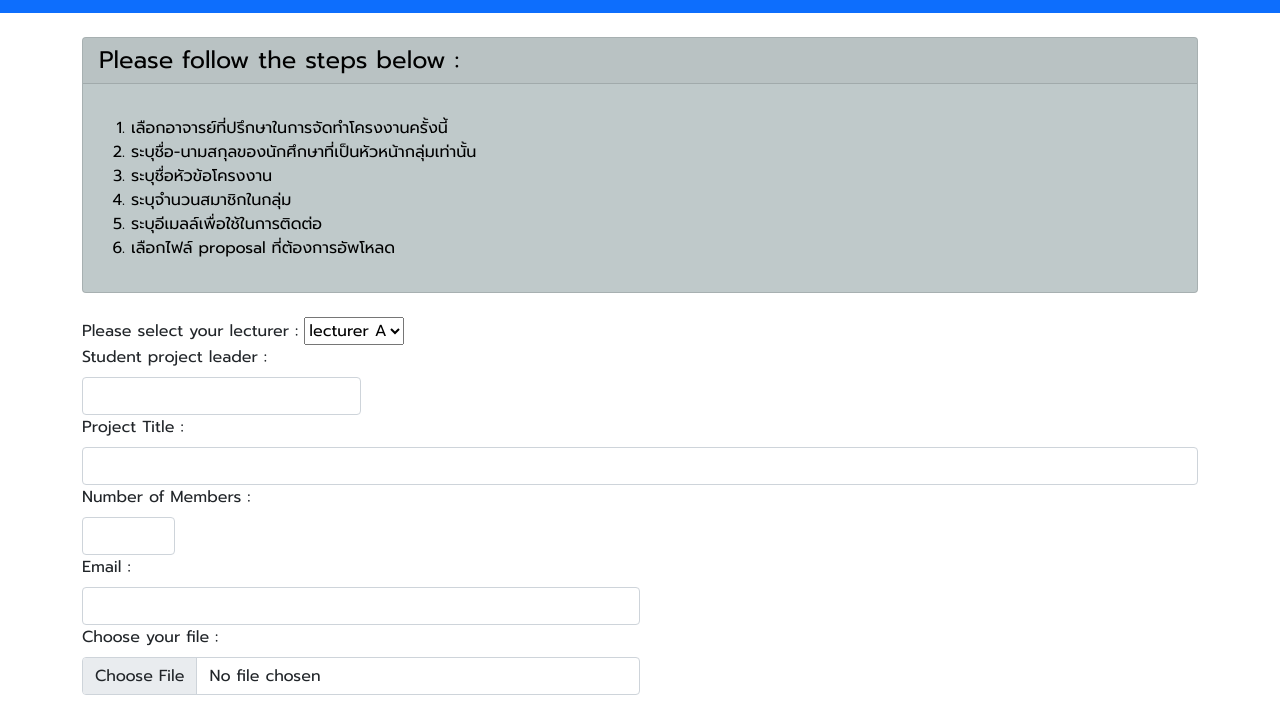
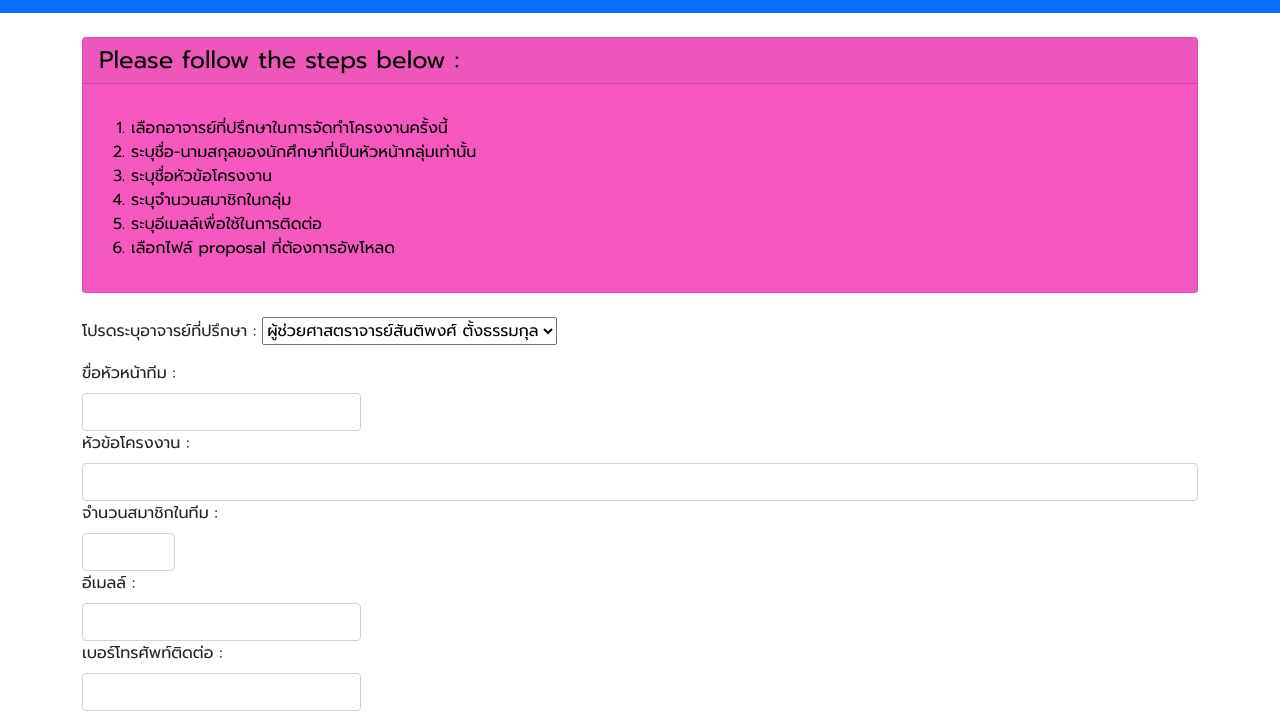
Before and after one commit to theepakorn-ux/student3, a plain HTML site: page index.html in a window 1280 px wide. Shown: the part 101-814 px from the top of the page. Drawn offline with nearby package versions, Linux system fonts and the light colour scheme; some packages are replaced by stand-ins of ours; a script that the page names is missing.

Commit message:
Update index.html

```diff
--- a/index.html
+++ b/index.html
@@ -42,7 +42,7 @@
             <div class="collapse navbar-collapse" id="navbarColor03">
                 <ul class="navbar-nav mr-auto w-100 justify-content-end">
                     <li class="nav-item">
-                        <a class="nav-link" href="https://script.google.com/a/rmutsv.ac.th/macros/s/AKfycbzumjLL7ACA1G3coHoPVFUQSNONKNtIS1bmi8GP/exec"><i class="fas fa-home mr-2"></i> Main Menu</a>
+                        <a class="nav-link" href="https://script.google.com/macros/s/AKfycbw6toqDSbFzDMKFI9g7ZRFZ_Xjv7BTcHIUGj4s7dNBnspWbwYw/exec"><i class="fas fa-home mr-2"></i> Main Menu</a>
                     </li>
                 </ul>
             </div>
@@ -51,7 +51,7 @@
     <section>
     <br>
         <div class="container">
-            <div class="card text-black mb-12" style="max-width: 100rem; background-color: #BFC9CA">
+            <div class="card text-black mb-12" style="max-width: 100rem; background-color: #F559C1">
                 <h4 class="card-header prompt">Please follow the steps below :</h4>
                 <div class="card-body">
                     <p class="card-text mali">
@@ -73,41 +73,55 @@
        <form id="myForm" >
     <div class="row g-3">
       <div class="col-md-6">
-			<label >Please select your lecturer :</label>
+			<label >โปรดระบุอาจารย์ที่ปรึกษา :</label>
         <select name="myLecturer">
-          <option value="lecturer A">lecturer A</option>
-          <option value="lecturer B">lecturer B</option>
-          <option value="lecturer C">lecturer C</option>
-          <option value="lecturer D">lecturer D</option>
+          <option value="lecturer A">ผู้ช่วยศาสตราจารย์สันติพงศ์ ตั้งธรรมกุล</option>
+          <option value="lecturer B">ผู้ช่วยศาสตราจารย์พลอยกนก ขุนชำนาญ</option>
+          <option value="lecturer C">ผู้ช่วยศาสตราจารย์ชัยนันท์ ปัญญาวุทโส</option>
+          <option value="lecturer D">ผู้ช่วยศาสตราจารย์กัณฐณา สุขแก้ว</option>
+          <option value="lecturer D">ผู้ช่วยศาสตราจารย์ ดร.ธิดาภัทร อนุชาญ</option>
+          <option value="lecturer E">อาจารย์พัชรี ทิพย์ประชา</option>
+          <option value="lecturer E">อาจารย์ดนยรัตน์ คัคโนภาส</option>
+          <option value="lecturer E">อาจารย์ทีปกร นฤมาณนลินี</option>
+          <option value="lecturer E">อาจารย์รัสมนต์ ยุระพันธ์ุ</option>
+          <option value="lecturer E">อาจารย์จตุพร จิรันดร</option>
+          <option value="lecturer Z">อาจารย์อานนท์ บัวศรี</option>
         </select>
+        <p>
     </div>
     </div>
       <div class="col-md-3">
-          <label for="myleader" class="form-label">Student project leader :</label>
+          <label for="myleader" class="form-label">ขื่อหัวหน้าทีม :</label>
           <input type="text" class="form-control" name="myleader" id="myleader" required>
       </div>
       <div class="col-md-12">
-          <label for="myProjectTitle" class="form-label">Project Title : </label>
+          <label for="myProjectTitle" class="form-label">หัวข้อโครงงาน : </label>
           <input type="text" class="form-control" name="myProjectTitle" id="myProjectTitle" required>
       </div>
       <div class="col-md-3">
-          <label for="myNumGroup" class="form-label">Number of Members :</label>
+          <label for="myNumGroup" class="form-label">จำนวนสมาชิกในทีม :</label>
       </div>
       <div class="col-md-1">
           <input type="text" class="form-control" name="myNumGroup" id="myNumGroup" required>
       </div>
 
-      <div class="col-md-6">
-          <label for="myEmail" class="form-label">Email :</label>
+      <div class="col-md-3">
+          <label for="myEmail" class="form-label">อีเมลล์ :</label>
           <input type="email" class="form-control" name="myEmail" id="myEmail" required>
       </div>
-      <div class="col-md-6">
-          <label for="myFile" class="form-label">Choose your file :</label>
+
+      <div class="col-md-3">
+          <label for="myTelephone" class="form-label">เบอร์โทรศัพท์ติดต่อ :</label>
+          <input type="email" class="form-control" name="myTelephone" id="myTelephone" required>
+      </div>
+
+      <div class="col-md-3">
+          <label for="myFile" class="form-label">เลือกไฟล์อัพโหลด :</label>
           <input type="file" class="form-control" name="myFile" id="myFile" required>
       </div>
       <br>
           <input type="submit" class="btn btn-success btn-lg" value="submit"
-    onclick="this.value='กำลังอัพโหลดไฟล์...';
+    onclick="this.value='Uploading...';
       google.script.run.withSuccessHandler(fileUploaded)
       .uploadFiles(this.parentNode);
       return false;">
@@ -133,4 +147,5 @@
       })
     }
 </script>
+<!-- JavaScript from SweetAlert -->
 <script src="//cdn.jsdelivr.net/npm/sweetalert2@10"></script>
```
